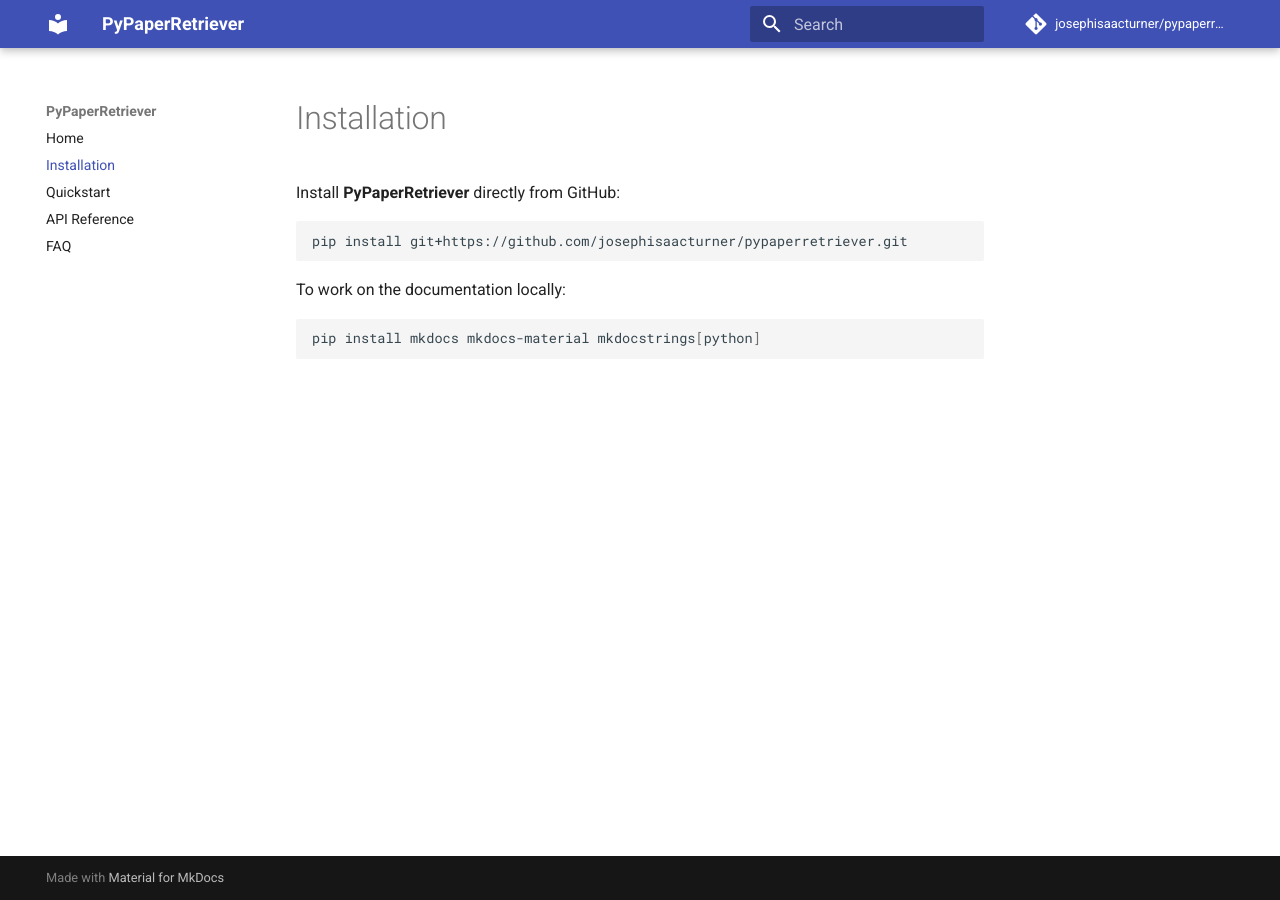
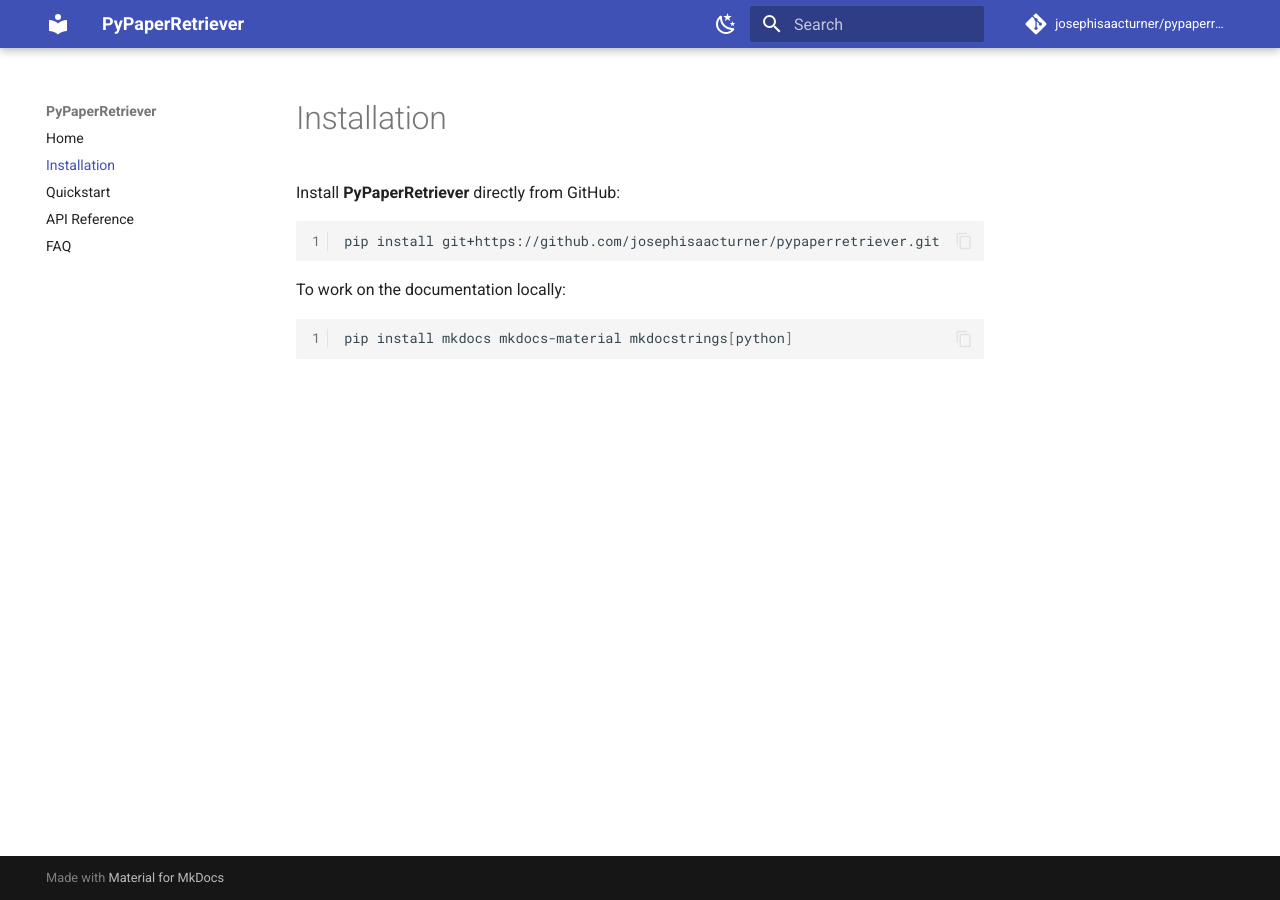
Before and after one commit to JosephIsaacTurner/pypaperretriever, an MkDocs documentation site: the page built from docs/installation.md, in a window 1280 px wide. Built offline with MkDocs 1.6.1 and Material for MkDocs 9.7.7, drawn with Linux system fonts in a browser that asks for light colours; comment, search, counter and statistics services are not loaded.

Commit message:
update docs styling

```diff
--- a/mkdocs.yml
+++ b/mkdocs.yml
@@ -9,6 +9,25 @@
   features:
     - navigation.expand
     - navigation.sections
+    - content.code.annotate   # inline code annotations
+    - content.code.copy       # little copy button on code blocks
+    - content.code.highlight  # automatic syntax highlighting
+    - palette.toggle          # adds a light/dark mode toggle
+  palette:
+    - media: "(prefers-color-scheme: light)"
+      scheme: default
+      primary: indigo
+      accent: indigo
+      toggle:
+        icon: material/weather-night
+        name: Switch to dark mode
+    - media: "(prefers-color-scheme: dark)"
+      scheme: slate
+      primary: indigo
+      accent: indigo
+      toggle:
+        icon: material/weather-sunny
+        name: Switch to light mode
 
 plugins:
   - search
@@ -28,6 +47,13 @@
 
 extra:
   version: 0.1.0
+
 markdown_extensions:
   - admonition
-  - codehilite
+  - codehilite:
+      guess_lang: false
+  - pymdownx.highlight:
+      anchor_linenums: true
+      linenums: true
+      use_pygments: true
+  - pymdownx.superfences
```
